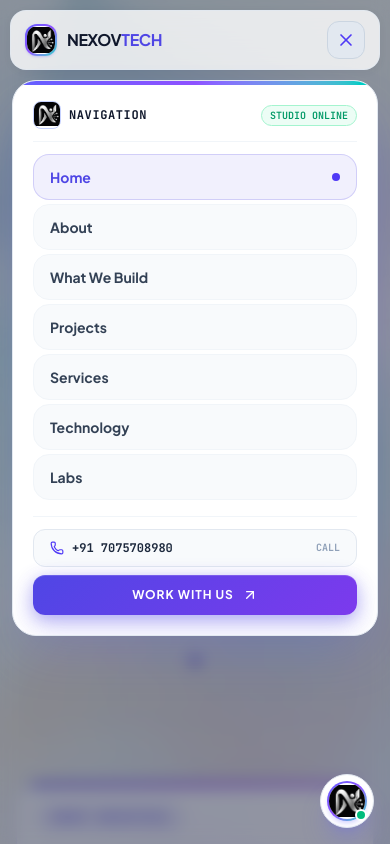
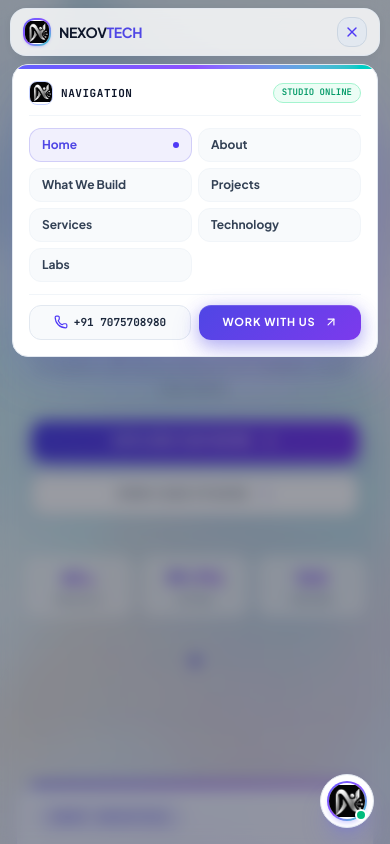
Before and after one commit to navaniish/NexovTech, a React (Vite) app: page / in a window 390 px wide. Both pictures are taken after a click on the button 346 px from the left and 40 px from the top of the page. Shown: the top 844 px of the page. Built offline with nearby package versions, Linux system fonts and the light colour scheme; a web font is replaced by a local one.

Commit message:
Make mobile navigation layout compact with py-2 bar height, 2-col menu grid, and sleek top-16 drawer

```diff
--- a/src/components/Header.tsx
+++ b/src/components/Header.tsx
@@ -33,27 +33,27 @@
 
   return (
     <>
-      <header className="fixed top-0 left-0 right-0 z-[5000] px-2.5 sm:px-6 md:px-8 pt-2.5 sm:pt-4 pointer-events-none">
+      <header className="fixed top-0 left-0 right-0 z-[5000] px-2.5 sm:px-6 md:px-8 pt-2 sm:pt-4 pointer-events-none">
         <div
-          className="max-w-7xl mx-auto rounded-2xl px-3.5 sm:px-5 py-2.5 sm:py-3 flex items-center justify-between pointer-events-auto transition-all duration-300"
+          className="max-w-7xl mx-auto rounded-2xl px-3 py-2 sm:px-5 sm:py-3 flex items-center justify-between pointer-events-auto transition-all duration-300"
           style={{
-            background: scrolled ? 'rgba(255,255,255,0.92)' : 'rgba(255,255,255,0.80)',
+            background: scrolled ? 'rgba(255,255,255,0.92)' : 'rgba(255,255,255,0.82)',
             backdropFilter: 'blur(20px)',
             WebkitBackdropFilter: 'blur(20px)',
             border: '1px solid rgba(226,232,240,0.9)',
             boxShadow: scrolled
-              ? '0 10px 30px rgba(79,70,229,0.08), 0 2px 8px rgba(15,23,42,0.06)'
-              : '0 2px 10px rgba(15,23,42,0.04)',
+              ? '0 8px 24px rgba(79,70,229,0.08), 0 2px 6px rgba(15,23,42,0.05)'
+              : '0 2px 8px rgba(15,23,42,0.04)',
           }}
         >
-          {/* Logo */}
-          <button onClick={() => click('hero')} className="flex items-center gap-2.5 sm:gap-3 group focus:outline-none shrink-0">
-            <div className="w-8 h-8 sm:w-9 sm:h-9 rounded-xl p-0.5 bg-gradient-to-br from-indigo-500 via-violet-500 to-teal-400 shadow-sm shadow-indigo-500/20 flex items-center justify-center shrink-0 transition-transform duration-300 group-hover:scale-105">
-              <div className="w-full h-full rounded-[10px] overflow-hidden bg-white flex items-center justify-center">
+          {/* Compact Mobile Logo */}
+          <button onClick={() => click('hero')} className="flex items-center gap-2 sm:gap-3 group focus:outline-none shrink-0">
+            <div className="w-7 h-7 sm:w-9 sm:h-9 rounded-xl p-0.5 bg-gradient-to-br from-indigo-500 via-violet-500 to-teal-400 shadow-sm shadow-indigo-500/20 flex items-center justify-center shrink-0 transition-transform duration-300 group-hover:scale-105">
+              <div className="w-full h-full rounded-[9px] sm:rounded-[10px] overflow-hidden bg-white flex items-center justify-center">
                 <img src="/logo.jpeg" alt="NexovTech Logo" className="w-full h-full object-cover" />
               </div>
             </div>
-            <span className="font-heading font-bold text-base sm:text-lg tracking-tight text-slate-900">
+            <span className="font-heading font-bold text-sm sm:text-lg tracking-tight text-slate-900">
               NEXOV<span style={{ color: '#4f46e5' }}>TECH</span>
             </span>
           </button>
@@ -95,10 +95,10 @@
               </button>
             </div>
 
-            {/* Mobile Menu Toggle Button */}
+            {/* Compact Mobile Menu Toggle Button */}
             <button
               onClick={() => setMobileOpen(!mobileOpen)}
-              className="lg:hidden p-2 rounded-xl transition-all duration-200 active:scale-95 focus:outline-none"
+              className="lg:hidden p-1.5 sm:p-2 rounded-xl transition-all duration-200 active:scale-95 focus:outline-none"
               style={{
                 color: '#475569',
                 background: mobileOpen ? '#e2e8f0' : '#f1f5f9',
@@ -106,7 +106,7 @@
               }}
               aria-label="Toggle Navigation Menu"
             >
-              {mobileOpen ? <X className="w-5 h-5 text-indigo-600" /> : <Menu className="w-5 h-5 text-slate-800" />}
+              {mobileOpen ? <X className="w-4 h-4 sm:w-5 sm:h-5 text-indigo-600" /> : <Menu className="w-4 h-4 sm:w-5 sm:h-5 text-slate-800" />}
             </button>
           </div>
         </div>
@@ -120,66 +120,64 @@
         />
       )}
 
-      {/* Mobile Navigation Drawer Sheet */}
+      {/* Compact Mobile Navigation Drawer Sheet */}
       {mobileOpen && (
         <div
-          className="lg:hidden fixed top-20 inset-x-3 sm:inset-x-6 z-[5000] rounded-3xl p-5 sm:p-6 bg-white border border-slate-200 shadow-2xl shadow-indigo-500/20 overflow-hidden animate-in zoom-in-95 slide-in-from-top-4 duration-300"
+          className="lg:hidden fixed top-16 inset-x-3 sm:inset-x-6 z-[5000] rounded-2xl p-4 sm:p-6 bg-white border border-slate-200 shadow-2xl shadow-indigo-500/20 overflow-hidden animate-in zoom-in-95 slide-in-from-top-3 duration-250"
         >
-          {/* Top Gradient Accent Stripe */}
+          {/* Top Accent Stripe */}
           <div className="absolute top-0 left-0 right-0 h-1 bg-gradient-to-r from-indigo-500 via-violet-500 to-teal-400" />
 
-          <div className="flex items-center justify-between pb-3 mb-3 border-b border-slate-100">
+          <div className="flex items-center justify-between pb-2.5 mb-3 border-b border-slate-100">
             <div className="flex items-center gap-2">
-              <div className="w-7 h-7 rounded-lg overflow-hidden border border-indigo-200">
+              <div className="w-6 h-6 rounded-lg overflow-hidden border border-indigo-200">
                 <img src="/logo.jpeg" alt="Logo" className="w-full h-full object-cover" />
               </div>
-              <span className="text-xs font-mono font-bold text-slate-900 uppercase tracking-wider">NAVIGATION</span>
+              <span className="text-[11px] font-mono font-bold text-slate-900 uppercase tracking-wider">NAVIGATION</span>
             </div>
-            <span className="text-[10px] font-mono text-emerald-600 font-semibold bg-emerald-50 px-2 py-0.5 rounded-full border border-emerald-200">
+            <span className="text-[9px] font-mono text-emerald-600 font-semibold bg-emerald-50 px-2 py-0.5 rounded-full border border-emerald-200">
               STUDIO ONLINE
             </span>
           </div>
 
-          <nav className="flex flex-col gap-1 mb-4">
+          {/* Compact 2-Column Grid on Mobile */}
+          <nav className="grid grid-cols-2 gap-1.5 mb-3">
             {navLinks.map(link => {
               const active = activeSection === link.id;
               return (
                 <button
                   key={link.id}
                   onClick={() => click(link.id)}
-                  className="flex items-center justify-between text-left px-4 py-3 rounded-2xl font-heading font-bold text-sm transition-all"
+                  className="flex items-center justify-between text-left px-3 py-2 rounded-xl font-heading font-bold text-xs transition-all"
                   style={{
                     color: active ? '#4f46e5' : '#334155',
                     background: active ? 'rgba(79,70,229,0.08)' : '#f8fafc',
                     border: `1px solid ${active ? 'rgba(79,70,229,0.2)' : '#f1f5f9'}`,
                   }}
                 >
-                  <span>{link.label}</span>
-                  {active && <span className="w-2 h-2 rounded-full bg-indigo-600" />}
+                  <span className="truncate">{link.label}</span>
+                  {active && <span className="w-1.5 h-1.5 rounded-full bg-indigo-600 shrink-0 ml-1" />}
                 </button>
               );
             })}
           </nav>
 
-          {/* Quick Direct Phone & Contact CTAs */}
-          <div className="pt-3 border-t border-slate-100 space-y-2">
+          {/* Compact Direct Contact & Work With Us Buttons */}
+          <div className="pt-2.5 border-t border-slate-100 grid grid-cols-2 gap-2">
             <a
               href="tel:+917075708980"
-              className="w-full py-2.5 px-4 rounded-xl bg-slate-50 border border-slate-200 flex items-center justify-between text-xs font-mono font-bold text-slate-800"
+              className="py-2 px-3 rounded-xl bg-slate-50 border border-slate-200 flex items-center justify-center gap-1.5 text-[11px] font-mono font-bold text-slate-800 truncate"
             >
-              <div className="flex items-center gap-2">
-                <Phone className="w-3.5 h-3.5 text-indigo-600" />
-                <span>+91 7075708980</span>
-              </div>
-              <span className="text-[10px] text-slate-400">CALL</span>
+              <Phone className="w-3.5 h-3.5 text-indigo-600 shrink-0" />
+              <span>+91 7075708980</span>
             </a>
 
             <button
               onClick={() => click('contact')}
-              className="btn-primary w-full justify-center !py-3 !text-xs"
+              className="btn-primary w-full justify-center !py-2 !px-3 !text-[11px]"
             >
               <span>WORK WITH US</span>
-              <ArrowUpRight className="w-4 h-4" />
+              <ArrowUpRight className="w-3.5 h-3.5" />
             </button>
           </div>
         </div>
```
